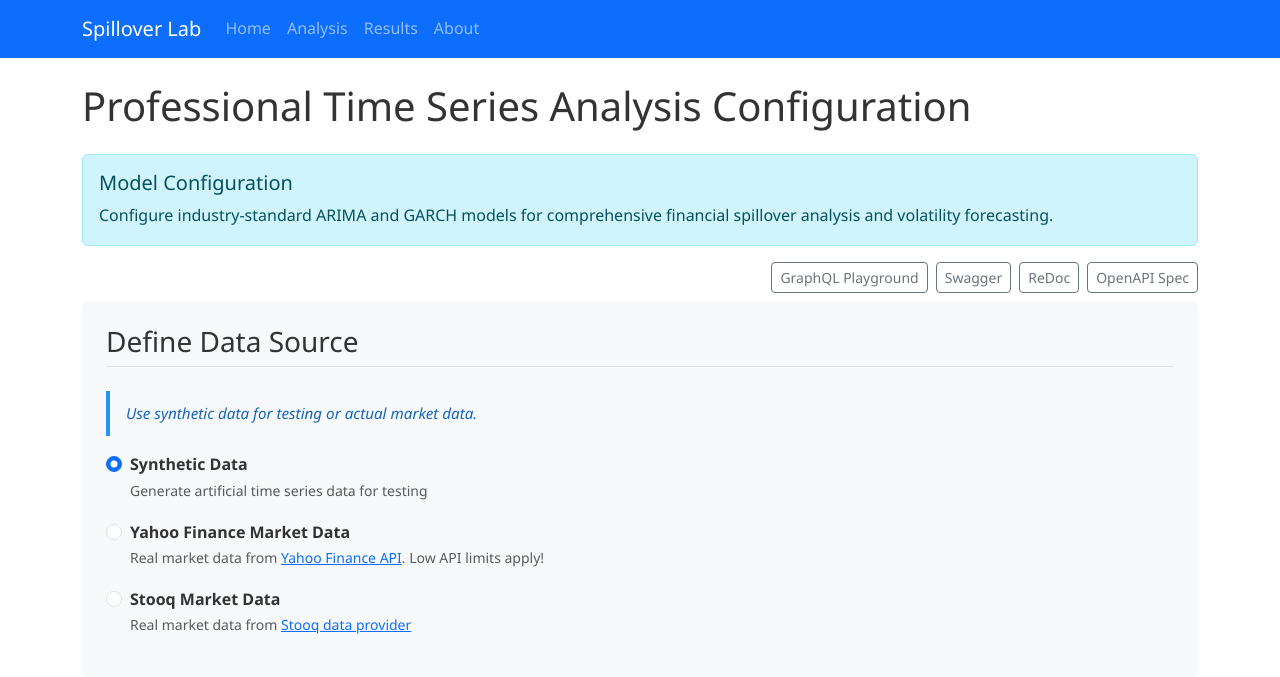
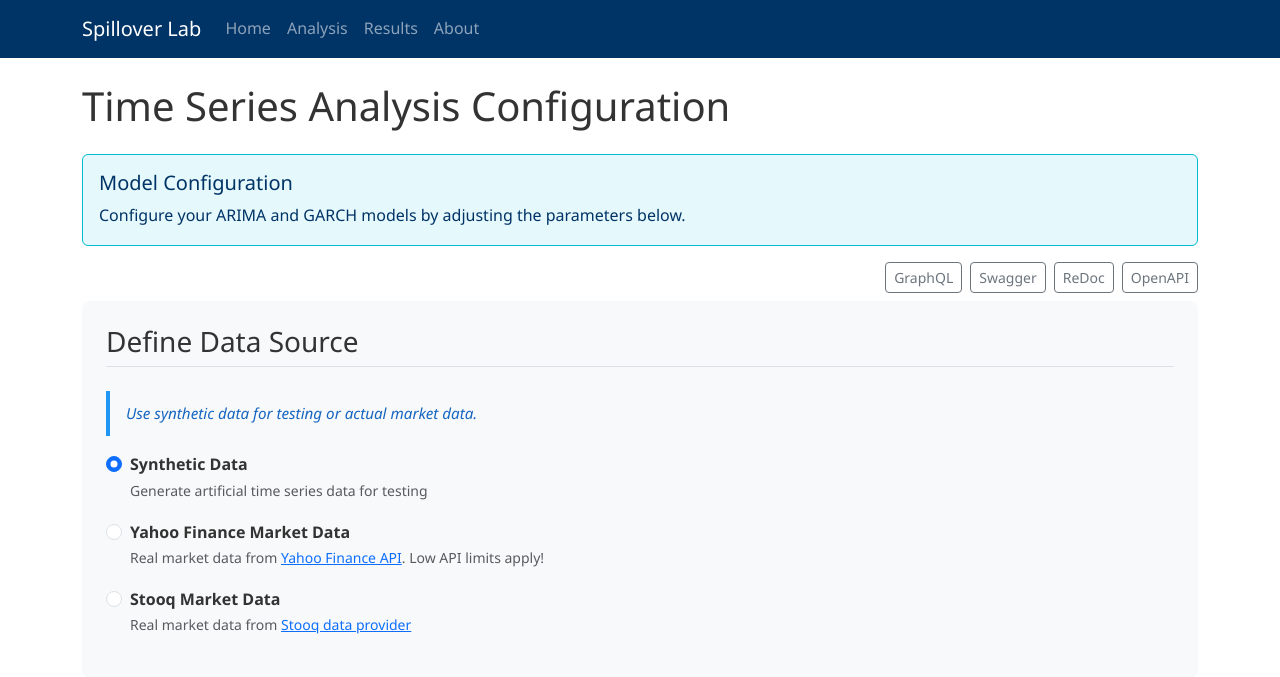
Before and after one commit to garthmortensen/timeseries-frontend, a Django app: page /analysis/ in a window 1280 px wide. Shown: the top 677 px of the page. Run offline with Django 5.2, Linux system fonts and the light colour scheme; some libraries are stand-ins or nearby versions.

Commit message:
Style: change colors and wording

```diff
--- a/static/css/style.css
+++ b/static/css/style.css
@@ -13,15 +13,24 @@
  */
 
  :root {
-    /* Color variables */
-    --primary-color: #007bff;
-    --secondary-color: #6c757d;
-    --success-color: #28a745;
-    --danger-color: #dc3545;
-    --warning-color: #ffc107;
-    --info-color: #17a2b8;
-    --light-color: #f8f9fa;
-    --dark-color: #343a40;
+    /* New Color Palette */
+    --primary-color: #003366;     /* Dark blue */
+    --secondary-color: #e6e9ed;   /* Light gray */
+    --accent-color: #00bcd4;      /* Cyan */
+
+    /* Extended color variables based on new palette */
+    --success-color: #00bcd4;     /* Use cyan for success */
+    --danger-color: #dc3545;      /* Keep existing red for errors */
+    --warning-color: #ffc107;     /* Keep existing yellow for warnings */
+    --info-color: #00bcd4;        /* Use cyan for info */
+    --light-color: #e6e9ed;       /* Use light gray */
+    --dark-color: #003366;        /* Use dark blue */
+
+    /* Additional theme colors */
+    --navbar-bg: #003366;         /* Dark blue for navbar */
+    --card-header-bg: #e6e9ed;    /* Light gray for card headers */
+    --hover-color: #004080;       /* Slightly lighter blue for hover states */
+    --border-color: #c5d2dc;      /* Complementary border color */
 
     /* Font sizes */
     --font-size-base: 1rem;
@@ -69,7 +78,7 @@ h1, h2, h3, h4, h5, h6 {
 /* Form elements */
 .form-control:focus {
     border-color: var(--primary-color);
-    box-shadow: 0 0 0 0.2rem rgba(0, 123, 255, 0.25);
+    box-shadow: 0 0 0 0.2rem rgba(0, 51, 102, 0.25);
 }
 
 /* Buttons */
@@ -79,8 +88,68 @@ h1, h2, h3, h4, h5, h6 {
 }
 
 .btn-primary:hover {
-    background-color: #0069d9;
-    border-color: #0062cc;
+    background-color: var(--hover-color);
+    border-color: var(--hover-color);
+}
+
+/* Custom Bootstrap overrides */
+.bg-primary {
+    background-color: var(--primary-color) !important;
+}
+
+.text-primary {
+    color: var(--primary-color) !important;
+}
+
+.border-primary {
+    border-color: var(--primary-color) !important;
+}
+
+.btn-outline-primary {
+    color: var(--primary-color);
+    border-color: var(--primary-color);
+}
+
+.btn-outline-primary:hover {
+    background-color: var(--primary-color);
+    border-color: var(--primary-color);
+    color: white;
+}
+
+.badge.bg-primary {
+    background-color: var(--accent-color) !important;
+}
+
+.alert-info {
+    background-color: rgba(0, 188, 212, 0.1);
+    border-color: var(--accent-color);
+    color: #003366;
+}
+
+/* Navbar customization */
+.navbar.bg-primary {
+    background-color: var(--navbar-bg) !important;
+}
+
+/* Card header customization */
+.card-header.bg-primary {
+    background-color: var(--primary-color) !important;
+    color: white;
+}
+
+.card-header.bg-success {
+    background-color: var(--accent-color) !important;
+    color: white;
+}
+
+.card-header.bg-warning {
+    background-color: var(--accent-color) !important;
+    color: var(--primary-color);
+}
+
+.card-header.bg-info {
+    background-color: var(--accent-color) !important;
+    color: white;
 }
 
 /* Footer */
--- a/static/js/main.js
+++ b/static/js/main.js
@@ -118,7 +118,7 @@ function createTimeSeriesChart(elementId, x, y, title, xTitle, yTitle) {
         type: 'scatter',
         mode: 'lines',
         line: {
-            color: '#007bff',
+            color: '#003366',
             width: 2
         }
     }];
--- a/templates/base.html
+++ b/templates/base.html
@@ -39,7 +39,7 @@
         "@context": "https://schema.org",
         "@type": "SoftwareApplication",
         "name": "Spillover Lab",
-        "description": "Professional financial spillover analysis and time series modeling platform for investment research and risk management",
+        "description": "Financial spillover analysis and time series modeling platform for investment research and risk management",
         "url": "{{ request.build_absolute_uri|slice:':-1' }}",
         "applicationCategory": "FinanceApplication",
         "operatingSystem": "Web Browser",
--- a/templates/timeseries/analysis.html
+++ b/templates/timeseries/analysis.html
@@ -10,11 +10,11 @@
 {% load static %}
 
 {% block title %}ARIMA GARCH Spillover Analysis Tool - Configure Models - Spillover Lab{% endblock %}
-{% block description %}Configure professional ARIMA and GARCH models for financial spillover analysis. Set parameters for volatility modeling, market interconnection analysis, and econometric forecasting with real-time data.{% endblock %}
+{% block description %}Configure ARIMA and GARCH models for financial spillover analysis. Set parameters for volatility modeling, market interconnection analysis, and econometric forecasting with real-time data.{% endblock %}
 {% block keywords %}ARIMA parameters, GARCH configuration, spillover analysis setup, volatility modeling, econometric parameters, financial model configuration, time series setup, market analysis tool{% endblock %}
 
-{% block og_title %}Professional ARIMA GARCH Analysis Configuration{% endblock %}
-{% block og_description %}Configure advanced econometric models for professional financial analysis. Set ARIMA and GARCH parameters for spillover analysis and volatility forecasting.{% endblock %}
+{% block og_title %}ARIMA GARCH Analysis Configuration{% endblock %}
+{% block og_description %}Configure advanced econometric models for financial analysis. Set ARIMA and GARCH parameters for spillover analysis and volatility forecasting.{% endblock %}
 
 {% block extra_css %}
 <style>
@@ -62,7 +62,7 @@
 {% endblock %}
 
 {% block content %}
-<h1 class="mb-4">Professional Time Series Analysis Configuration</h1>
+<h1 class="mb-4">Time Series Analysis Configuration</h1>
 
 <!-- Adds structured JSON-LD data to provide machine-readable information about the app to web crawlers. -->
 <script type="application/ld+json">
@@ -77,21 +77,21 @@
         "GARCH Volatility Parameters",
         "Spillover Analysis Setup",
         "Real-time Market Data Integration",
-        "Professional Parameter Optimization"
+        "Parameter Optimization"
     ]
 }
 </script>
 
 <div class="alert alert-info" role="alert">
     <h2 class="alert-heading h5">Model Configuration</h2>
-    <p class="mb-0">Configure industry-standard ARIMA and GARCH models for comprehensive financial spillover analysis and volatility forecasting.</p>
+    <p class="mb-0">Configure your ARIMA and GARCH models by adjusting the parameters below.</p>
 </div>
 
 <div class="d-flex justify-content-end align-items-center mt-3 mb-2" style="gap: 0.5rem;">
-    <a href="{{ TIMESERIES_API_URL }}/v1/graphql" class="btn btn-outline-secondary btn-sm" target="_blank">GraphQL Playground</a>
+    <a href="{{ TIMESERIES_API_URL }}/v1/graphql" class="btn btn-outline-secondary btn-sm" target="_blank">GraphQL</a>
     <a href="{{ TIMESERIES_API_URL }}/docs" class="btn btn-outline-secondary btn-sm" target="_blank">Swagger</a>
     <a href="{{ TIMESERIES_API_URL }}/redoc" class="btn btn-outline-secondary btn-sm" target="_blank">ReDoc</a>
-    <a href="{{ TIMESERIES_API_URL }}/api/openapi.json" class="btn btn-outline-secondary btn-sm" target="_blank">OpenAPI Spec</a>
+    <a href="{{ TIMESERIES_API_URL }}/api/openapi.json" class="btn btn-outline-secondary btn-sm" target="_blank">OpenAPI</a>
 </div>
 
 <form id="analysis-form" method="post" action="{% url 'timeseries:run_pipeline' %}">
@@ -190,7 +190,7 @@
             <!-- Most Traded Stocks in the USA -->
             <div class="mb-3">
                 <button class="btn btn-outline-secondary" type="button" data-bs-toggle="collapse" data-bs-target="#mostTradedStocks" aria-expanded="false" aria-controls="mostTradedStocks">
-                    <i class="bi bi-chevron-down"></i> Highest Volume US Stocks
+                    <i class="bi bi-chevron-down"></i> US High Volume
                 </button>
                 <div class="collapse mt-2" id="mostTradedStocks">
                     <div class="card card-body">
@@ -212,14 +212,14 @@
                                     </label>
                                 </div>
                                 <div class="form-check">
-                                    <input class="form-check-input industry-checkbox" type="checkbox" value="MSFT" id="stock-msft" data-name="Microsoft Corporation">
+                                    <input class="form-check-input" type="checkbox" value="MSFT" id="stock-msft" data-name="Microsoft Corporation">
                                     <label class="form-check-label" for="stock-msft">
                                         <strong>MSFT</strong> - Microsoft<br>
                                         <small class="text-muted">Software & cloud services</small>
                                     </label>
                                 </div>
                                 <div class="form-check">
-                                    <input class="form-check-input industry-checkbox" type="checkbox" value="TSM" id="stock-tsm" data-name="Taiwan Semiconductor">
+                                    <input class="form-check-input" type="checkbox" value="TSM" id="stock-tsm" data-name="Taiwan Semiconductor">
                                     <label class="form-check-label" for="stock-tsm">
                                         <strong>TSM</strong> - Taiwan Semiconductor<br>
                                         <small class="text-muted">Semiconductor manufacturing</small>
@@ -517,7 +517,7 @@
             <!-- Regional & Country Indices -->
             <div class="mb-3">
                 <button class="btn btn-outline-secondary" type="button" data-bs-toggle="collapse" data-bs-target="#regionalETFs" aria-expanded="false" aria-controls="regionalETFs">
-                    <i class="bi bi-chevron-down"></i> Regional & Country Indices
+                    <i class="bi bi-chevron-down"></i> Grouped Country Indices
                 </button>
                 <div class="collapse mt-2" id="regionalETFs">
                     <div class="card card-body">
@@ -562,7 +562,7 @@
             <!-- Individual Country ETFs - Developed Markets -->
             <div class="mb-3">
                 <button class="btn btn-outline-secondary" type="button" data-bs-toggle="collapse" data-bs-target="#developedCountryETFs" aria-expanded="false" aria-controls="developedCountryETFs">
-                    <i class="bi bi-chevron-down"></i> Individual Country ETFs - Developed Markets
+                    <i class="bi bi-chevron-down"></i> Developed Market ETFs
                 </button>
                 <div class="collapse mt-2" id="developedCountryETFs">
                     <div class="card card-body">
@@ -710,7 +710,7 @@
             <!-- Individual Country ETFs - Emerging Markets -->
             <div class="mb-3">
                 <button class="btn btn-outline-secondary" type="button" data-bs-toggle="collapse" data-bs-target="#emergingCountryETFs" aria-expanded="false" aria-controls="emergingCountryETFs">
-                    <i class="bi bi-chevron-down"></i> Individual Country ETFs - Emerging Markets
+                    <i class="bi bi-chevron-down"></i> Emerging Market ETFs
                 </button>
                 <div class="collapse mt-2" id="emergingCountryETFs">
                     <div class="card card-body">
@@ -916,7 +916,7 @@
             <!-- Oil & Gas / Energy -->
             <div class="mb-3">
                 <button class="btn btn-outline-secondary" type="button" data-bs-toggle="collapse" data-bs-target="#energyETFs" aria-expanded="false" aria-controls="energyETFs">
-                    <i class="bi bi-chevron-down"></i> Oil & Gas / Energy
+                    <i class="bi bi-chevron-down"></i> Energy
                 </button>
                 <div class="collapse mt-2" id="energyETFs">
                     <div class="card card-body">
@@ -975,7 +975,7 @@
             <!-- Regional Broad Market -->
             <div class="mb-3">
                 <button class="btn btn-outline-secondary" type="button" data-bs-toggle="collapse" data-bs-target="#regionalBroadETFs" aria-expanded="false" aria-controls="regionalBroadETFs">
-                    <i class="bi bi-chevron-down"></i> Regional Broad Market
+                    <i class="bi bi-chevron-down"></i> Broad Regions
                 </button>
                 <div class="collapse mt-2" id="regionalBroadETFs">
                     <div class="card card-body">
@@ -1027,7 +1027,7 @@
             <!-- Technology -->
             <div class="mb-3">
                 <button class="btn btn-outline-secondary" type="button" data-bs-toggle="collapse" data-bs-target="#technologyETFs" aria-expanded="false" aria-controls="technologyETFs">
-                    <i class="bi bi-chevron-down"></i> Technology
+                    <i class="bi bi-chevron-down"></i> Tech
                 </button>
                 <div class="collapse mt-2" id="technologyETFs">
                     <div class="card card-body">
--- a/templates/timeseries/debug_results.html
+++ b/templates/timeseries/debug_results.html
@@ -52,7 +52,7 @@
         <h5 class="card-title mb-0">Raw JSON Data</h5>
     </div>
     <div class="card-body">
-        <pre id="raw-json" style="max-height: 500px; overflow: auto; padding: 10px; background-color: #f8f9fa; border-radius: 4px;"></pre>
+        <pre id="raw-json" style="max-height: 500px; overflow: auto; padding: 10px; background-color: #e6e9ed; border-radius: 4px;"></pre>
     </div>
 </div>
 
--- a/templates/timeseries/index.html
+++ b/templates/timeseries/index.html
@@ -79,7 +79,7 @@
                 <h2 class="h4">Visualizations</h2>
             </div>
             <div class="card-body">
-                <p>Professional-grade charts and analysis tools for comprehensive market research.</p>
+                <p>Charts and analysis tools for comprehensive market research.</p>
                 <ul>
                     <li><strong>Time Series Plots:</strong> Price and volatility visualization</li>
                     <li><strong>Spillover Networks:</strong> Market interconnection diagrams</li>
--- a/templates/timeseries/results.html
+++ b/templates/timeseries/results.html
@@ -38,7 +38,7 @@
                         This is the complete JSON response from the API.
                     </small>
                 </div>
-                <pre id="json-content" style="max-height: 60vh; overflow: auto; background-color: #f8f9fa; padding: 1rem; border-radius: 0.375rem; font-size: 0.875rem;"></pre>
+                <pre id="json-content" style="max-height: 60vh; overflow: auto; background-color: #e6e9ed; padding: 1rem; border-radius: 0.375rem; font-size: 0.875rem;"></pre>
             </div>
             <div class="modal-footer">
                 <button type="button" class="btn btn-secondary" data-bs-dismiss="modal">Close</button>
```
